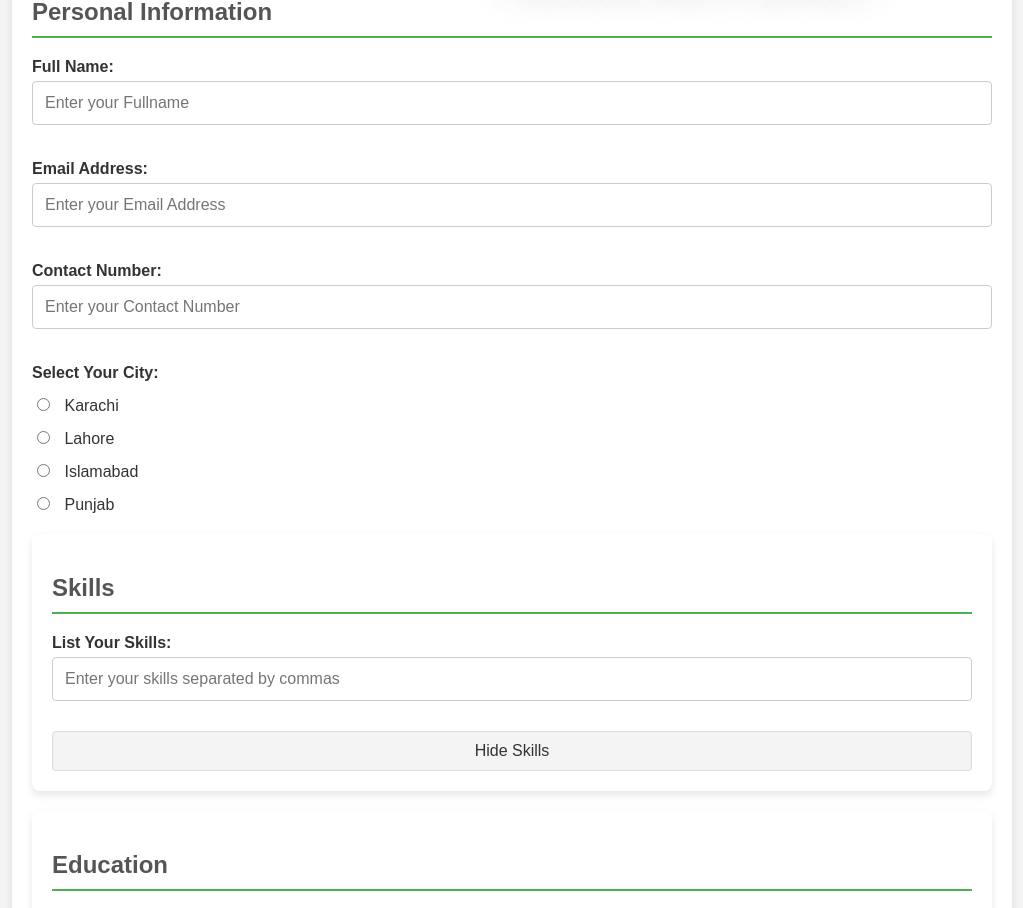
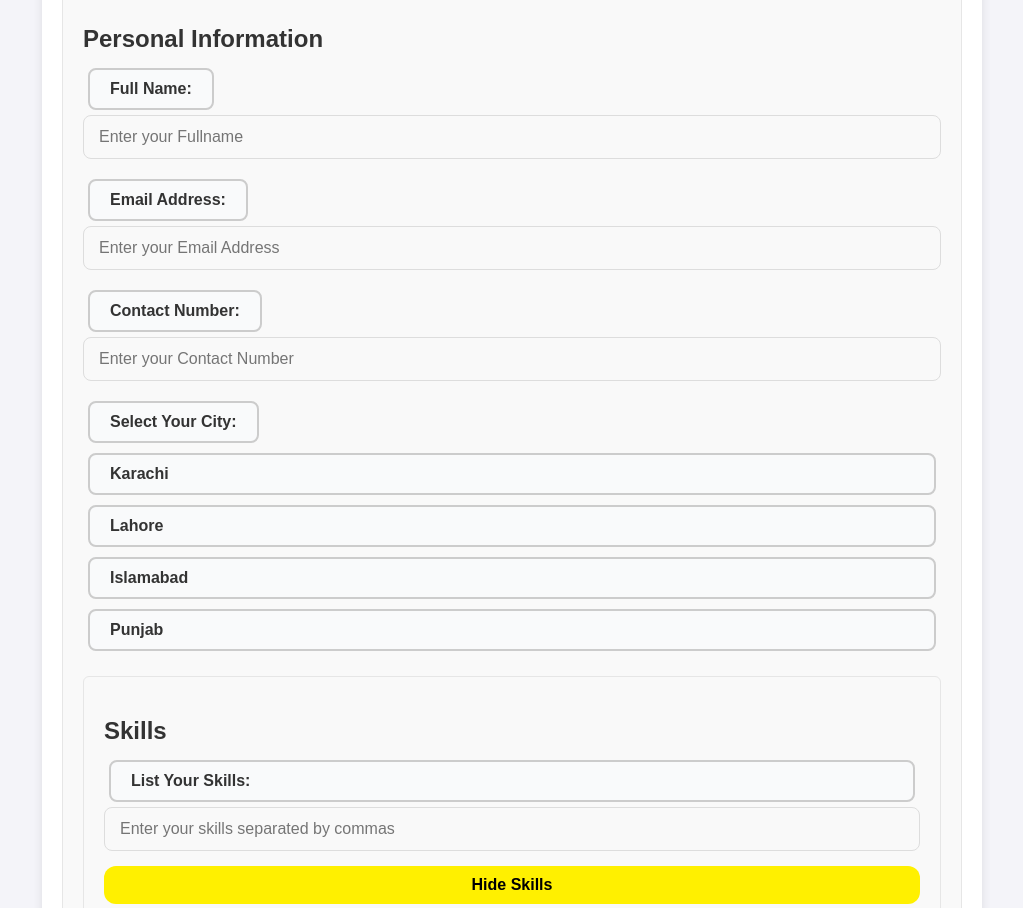
Before and after one commit to MuhammadSamad30/Editable-Resume-Builder, a plain HTML site: page index.html in a window 1280 px wide. Shown: the part 134-1042 px from the top of the page, without its empty margins (128-1151 px from the left). Drawn offline with Linux system fonts and the light colour scheme.

Commit message:
Editable-Resume-Builder

```diff
--- a/app.js
+++ b/app.js
@@ -30,8 +30,7 @@ function generateResume() {
         return;
     }
     const resumeContent = `
-        <h2>Generated Resume</h2>
-        <h1>Resume</h1>
+        <h1>* Resume *</h1>
         <h2>Personal Information</h2>
         <p><strong>Full Name:</strong> ${name}</p>
         <p><strong>Email Address:</strong> ${email}</p>
--- a/index.html
+++ b/index.html
@@ -9,7 +9,7 @@
 <body>
     <div class="container-wrapper">
         <div id="form-container" class="container-info">
-            <h1>Resume Maker &nbsp; <span><i>Muhammad Samad</i></span></h1>
+            <h1>Resume Maker</h1>
 
             <section class="personal information">
                 <h2>Personal Information</h2>
@@ -49,7 +49,7 @@
                         <label for="Skills">List Your Skills:</label>
                         <input type="text" id="Skills" placeholder="Enter your skills separated by commas">
                     </div>
-                    <button class="toggle-button" onclick="toggleSkills()">Hide Skills</button>
+                    <button onclick="toggleSkills()">Hide Skills</button>
                 </section>
             </div>
 
@@ -84,7 +84,7 @@
                 </section>
             </div>
 
-            <button id="generate-resume-btn" onclick="generateResume()">Generate Resume</button>
+            <button onclick="generateResume()">Generate Resume</button>
         </div>
 
         <div class="container-resume">
--- a/style.css
+++ b/style.css
@@ -1,116 +1,133 @@
 body {
-    font-family: Arial, sans-serif;
-    background-color: #f4f4f4;
+    font-family: 'Arial', sans-serif;
     margin: 0;
     padding: 0;
-    display: flex;
-    justify-content: center;
-    align-items: center;
-    min-height: 100vh;
+    background-color: #f4f4f9;
+    color: #333;
 }
 
 .container-wrapper {
-    display: flex;
-    flex-direction: column;
-    width: 100%;
-    max-width: 1000px;
-}
-
-.container-info, .container-skills, .container-edu, .container-work {
-    margin: 20px 0;
+    max-width: 900px;
+    margin: 20px auto;
     padding: 20px;
-    background-color: white;
+    background-color: #fff;
     border-radius: 8px;
-    box-shadow: 0 4px 8px rgba(0, 0, 0, 0.1);
-}
-
-h1 span{
-    color: #007bff;
-    text-shadow: rgba(62,66,66,0.3) 18px 21px 37px;
+    box-shadow: 0 2px 10px rgba(0, 0, 0, 0.1);
 }
 
 h1 {
     text-align: center;
-    font-size: 2.5rem;
-    color: #333;
+    font-size: 2em;
+    color: #4a90e2;
     margin-bottom: 20px;
 }
 
 h2 {
-    font-size: 1.5rem;
-    color: #555;
-    border-bottom: 2px solid #4caf50;
-    padding-bottom: 10px;
-    margin-bottom: 20px;
+    font-size: 1.5em;
+    margin-bottom: 10px;
+    color: #333;
 }
 
 label {
     display: block;
+    margin: 10px 0 5px;
     font-weight: bold;
-    margin-top: 15px;
-    color: #333;
-    font-size: 1rem;
 }
 
 input[type="text"], input[type="email"], input[type="number"], input[type="date"] {
     width: 100%;
-    padding: 12px;
-    margin-top: 5px;
-    margin-bottom: 20px;
-    border: 1px solid #ccc;
-    border-radius: 4px;
+    padding: 12px 15px;
+    margin-bottom: 15px;
+    border: 1px solid #ddd;
+    border-radius: 8px;
     box-sizing: border-box;
-    font-size: 1rem;
+    font-size: 1em;
+    background-color: #f9f9f9;
+    transition: border-color 0.3s ease, box-shadow 0.3s ease;
+}
+
+input[type="text"]:focus, input[type="email"]:focus, input[type="number"]:focus, input[type="date"]:focus {
+    outline: none;
+    border-color: #4a90e2;
+    box-shadow: 0 0 8px rgba(74, 144, 226, 0.2);
+    background-color: #fff;
 }
 
 input[type="radio"] {
-    margin-right: 10px;
+    margin-right: 5px;
 }
 
-div input[type="radio"] + label {
-    display: inline-block;
-    font-weight: normal;
-    margin-right: 20px;
-    font-size: 1rem;
+.container-info, .container-skills, .container-edu, .container-work {
+    margin-bottom: 20px;
+    padding: 20px;
+    border: 1px solid #e6e6e6;
+    border-radius: 6px;
+    background-color: #f9f9f9;
 }
 
 button {
-    width: 100%;
-    padding: 12px;
-    background-color: #4caf50;
-    color: white;
-    font-size: 1.2rem;
-    border: none;
-    border-radius: 4px;
-    cursor: pointer;
-    margin-top: 20px;
-    transition: background-color 0.3s ease;
+  background-color: #fff000;
+  border-radius: 12px;
+  color: #000000;
+  cursor: pointer;
+  font-weight: bold;
+  padding: 10px 15px;
+  text-align: center;
+  transition: 200ms;
+  width: 100%;
+  box-sizing: border-box;
+  border: 0;
+  font-size: 16px;
+  user-select: none;
+  -webkit-user-select: none;
+  touch-action: manipulation;
 }
 
 button:hover {
-    background-color: #45a049;
+  outline: 0;
+  background: #f4e603;
+  box-shadow: 0 0 0 2px rgba(0,0,0,.2), 0 3px 8px 0 rgba(0,0,0,.15);
 }
 
-.toggle-button {
-    width: 100%;
-    padding: 10px;
-    background-color: #f4f4f4;
-    color: #333;
-    font-size: 1rem;
-    border: 1px solid #ddd;
-    border-radius: 4px;
-    cursor: pointer;
-    margin-top: 10px;
-    text-align: center;
-    transition: background-color 0.3s ease;
+section {
+    margin-bottom: 20px;
 }
 
-.toggle-button:hover {
-    background-color: #ddd;
+div input[type="radio"] {
+    display: none;
 }
 
-/* Responsive design */
-@media (max-width: 600px) {
+div label {
+    display: inline-block;
+    padding: 10px 20px;
+    margin: 5px;
+    border: 2px solid #ccc;
+    border-radius: 8px;
+    background-color: #f9fafb;
+    cursor: pointer;
+    transition: background-color 0.3s ease, border-color 0.3s ease;
+    font-size: 1em;
+    color: #333;
+}
+
+div input[type="radio"]:checked + label {
+    background-color: #3b82f6;
+    color: white;
+    border-color: #3b82f6;
+}
+
+div label:hover {
+    background-color: #e0f2fe;
+    border-color: #3b82f6;
+}
+
+div {
+    display: flex;
+    flex-direction: column;
+}
+
+  /* Responsive design */
+  @media (max-width: 600px) {
     .container-info, .container-skills, .container-edu, .container-work {
         padding: 15px;
         margin: 10px 0;
```
Also changed, not shown: 1 other file.
